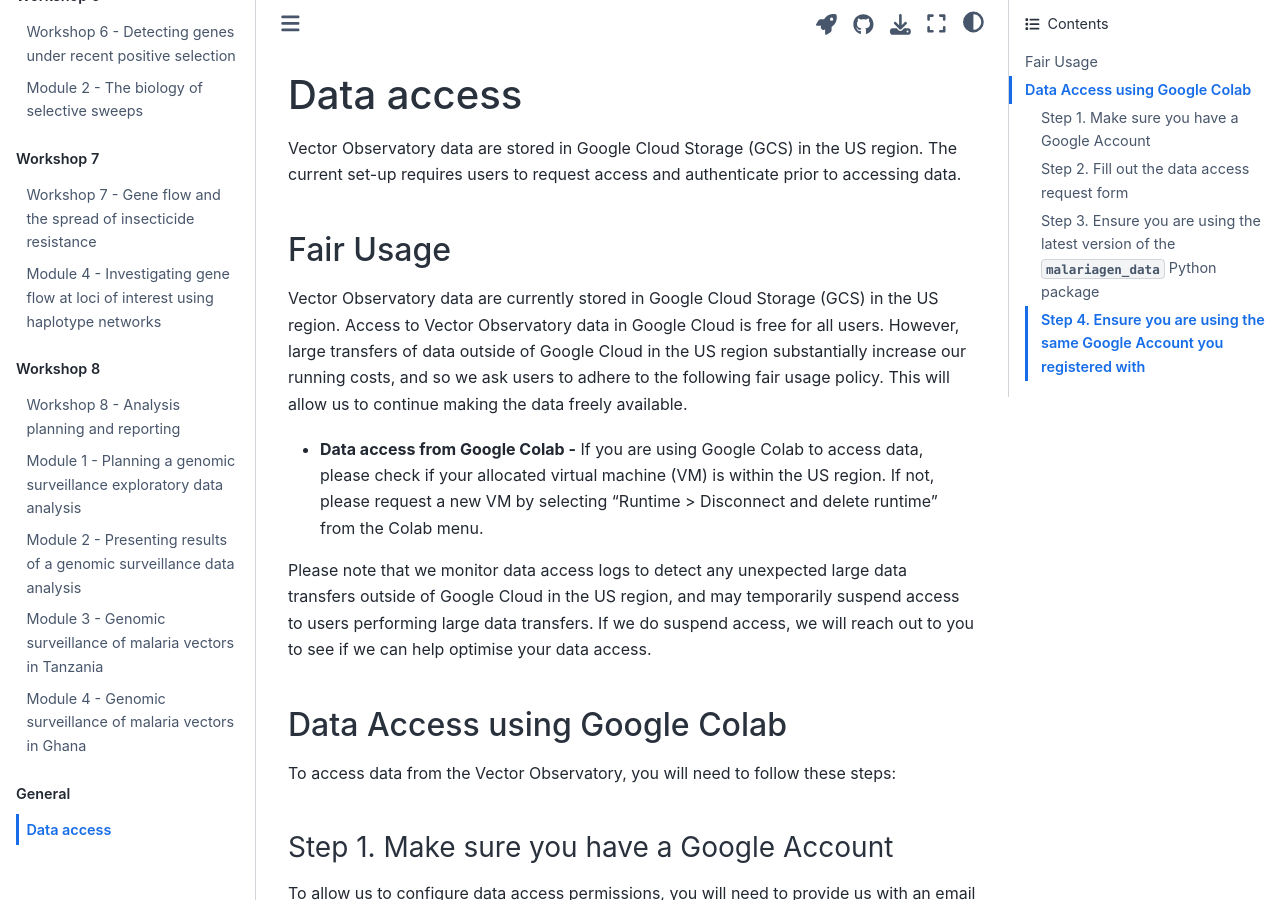
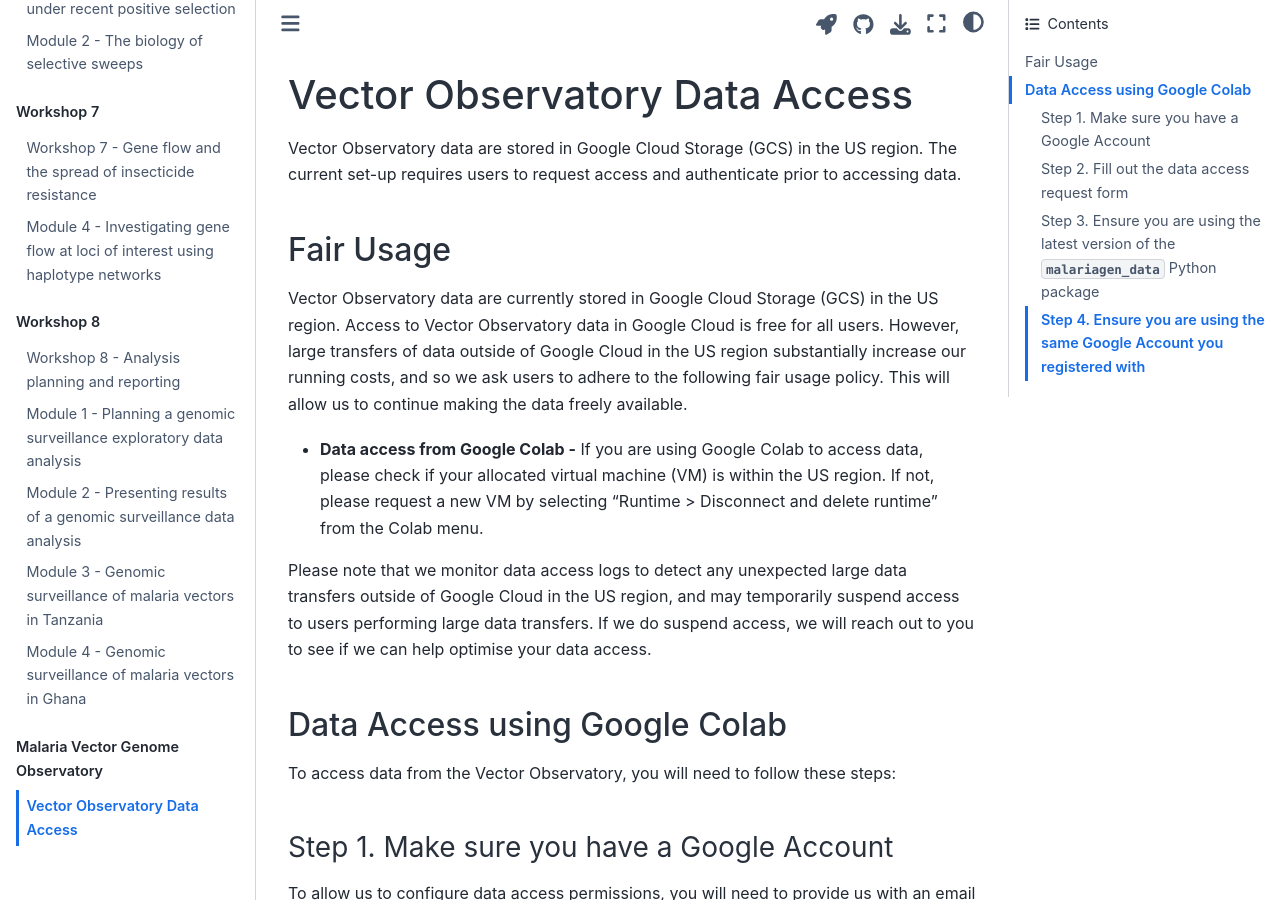
Before and after one commit to anopheles-genomic-surveillance/anopheles-genomic-surveillance.github.io, a Jupyter Book: the page built from docs/general/data-access.ipynb, in a window 1280 px wide and 900 px high. Built offline with Jupyter Book 1.0.4 settings and Sphinx 7.4.7 and the Sphinx Book theme 1.1.4, drawn with Linux system fonts in a browser that asks for light colours; pages that are not in the unit, such as notebooks, are missing from menus; comment, search, counter and statistics services are not loaded.

Commit message:
Renaming the sections

```diff
--- a/docs/_toc.yml
+++ b/docs/_toc.yml
@@ -61,6 +61,6 @@ parts:
     - file: workshop-8/module-2-presenting-results
     - file: workshop-8/module-3-genomic-surveillance-tanzania
     - file: workshop-8/module-4-genomic-surveillance-ghana
-  - caption: General
+  - caption: Malaria Vector Genome Observatory
     chapters:
     - file: general/data-access
```
Also changed, not shown: docs/general/data-access.ipynb.
